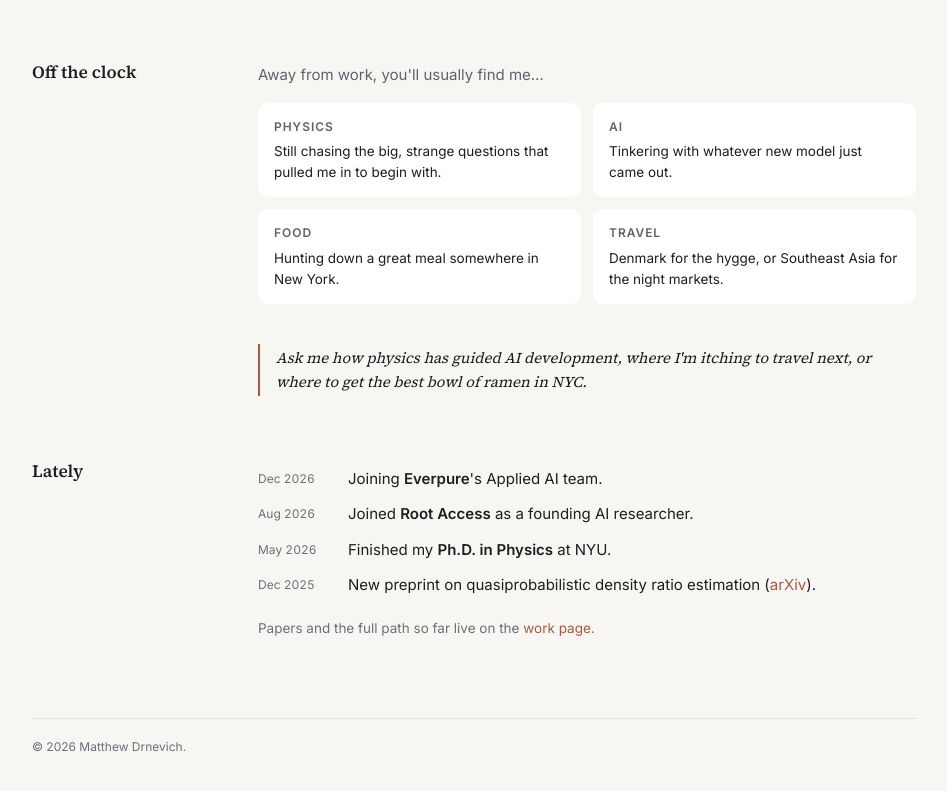
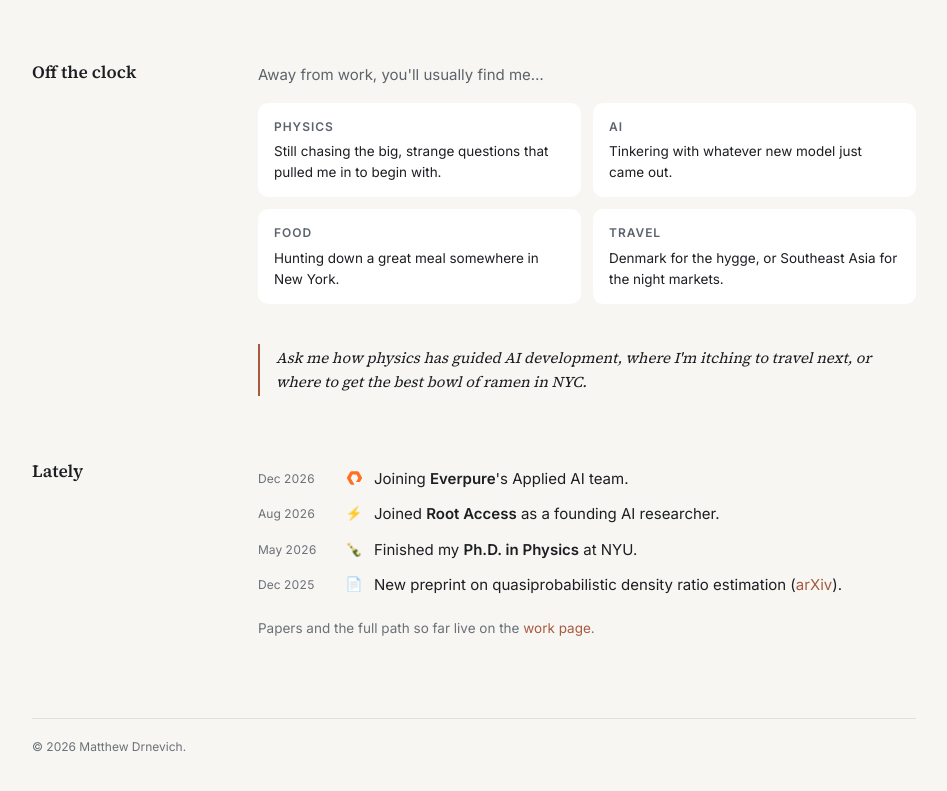
Before and after one commit to mdkdrnevich/mdkdrnevich.github.io, a plain HTML site: page index.html in a window 1280 px wide. Shown: the part 712-1503 px from the top of the page, without its empty margins (166-1113 px from the left). Drawn offline with Linux system fonts and the light colour scheme.

Commit message:
Add icons to Lately entries, with the Everpure mark for the new role
Co-Authored-By: Claude Opus 5.5 <noreply@anthropic.com>

```diff
--- a/assets/css/style.css
+++ b/assets/css/style.css
@@ -263,7 +263,9 @@ section {
 
 /* Lately */
 .news { list-style: none; padding: 0; margin: 0; }
-.news li { display: grid; grid-template-columns: 76px 1fr; gap: 14px; padding: 5px 0; }
+.news li { display: grid; grid-template-columns: 76px 20px 1fr; gap: 10px; padding: 5px 0; }
+.news-icon { font-size: var(--fs-sm); line-height: calc(1rem * 1.7); text-align: center; }
+.news-icon svg { display: inline-block; vertical-align: -2px; }
 .date, .when {
   color: var(--faint);
   font-size: var(--fs-xs);
@@ -343,7 +345,8 @@ section {
   .hero.compact .avatar { width: 68px; height: 68px; margin-top: -34px; }
   section { grid-template-columns: 1fr; gap: 12px; margin-bottom: 48px; }
   .label { position: static; }
-  .news li { grid-template-columns: 1fr; gap: 0; }
+  .news li { grid-template-columns: 20px 1fr; gap: 0 10px; }
+  .news li .date { grid-column: 1 / -1; }
   .path li { grid-template-columns: 1fr; gap: 0; }
 }
 
--- a/index.html
+++ b/index.html
@@ -110,10 +110,10 @@
       <h2 class="label">Lately</h2>
       <div class="body">
         <ul class="news">
-          <li><span class="date">Dec 2026</span><span>Joining <strong>Everpure</strong>'s Applied AI team.</span></li>
-          <li><span class="date">Aug 2026</span><span>Joined <strong>Root Access</strong> as a founding AI researcher.</span></li>
-          <li><span class="date">May 2026</span><span>Finished my <strong>Ph.D. in Physics</strong> at NYU.</span></li>
-          <li><span class="date">Dec 2025</span><span>New preprint on quasiprobabilistic density ratio estimation (<a href="https://arxiv.org/abs/2512.19913">arXiv</a>).</span></li>
+          <li><span class="date">Dec 2026</span><span class="news-icon" aria-hidden="true"><svg viewBox="0 0 33.6 30.3" width="15" height="14" aria-hidden="true"><path d="M23.2819 0H10.271C8.92586 0 7.68247 0.717715 7.00989 1.88323L0.504436 13.1507C-0.168145 14.3163 -0.168145 15.7517 0.504436 16.9163L7.11786 28.4033C7.79044 29.5688 9.07985 30.2547 10.4259 30.2547H16.903L8.11346 15.0331L12.4445 7.53114H21.1076L25.4386 15.0331L20.212 24.0855H28.9086L33.0476 16.9163C33.7202 15.7517 33.7202 14.3163 33.0476 13.1507L26.5422 1.88323C25.8696 0.717715 24.6262 0 23.2811 0L23.2819 0Z" fill="#FF7023"/></svg></span><span>Joining <strong>Everpure</strong>'s Applied AI team.</span></li>
+          <li><span class="date">Aug 2026</span><span class="news-icon" aria-hidden="true">⚡</span><span>Joined <strong>Root Access</strong> as a founding AI researcher.</span></li>
+          <li><span class="date">May 2026</span><span class="news-icon" aria-hidden="true">🍾</span><span>Finished my <strong>Ph.D. in Physics</strong> at NYU.</span></li>
+          <li><span class="date">Dec 2025</span><span class="news-icon" aria-hidden="true">📄</span><span>New preprint on quasiprobabilistic density ratio estimation (<a href="https://arxiv.org/abs/2512.19913">arXiv</a>).</span></li>
         </ul>
         <p class="note">Papers and the full path so far live on the <a href="work.html">work page</a>.</p>
       </div>
```
